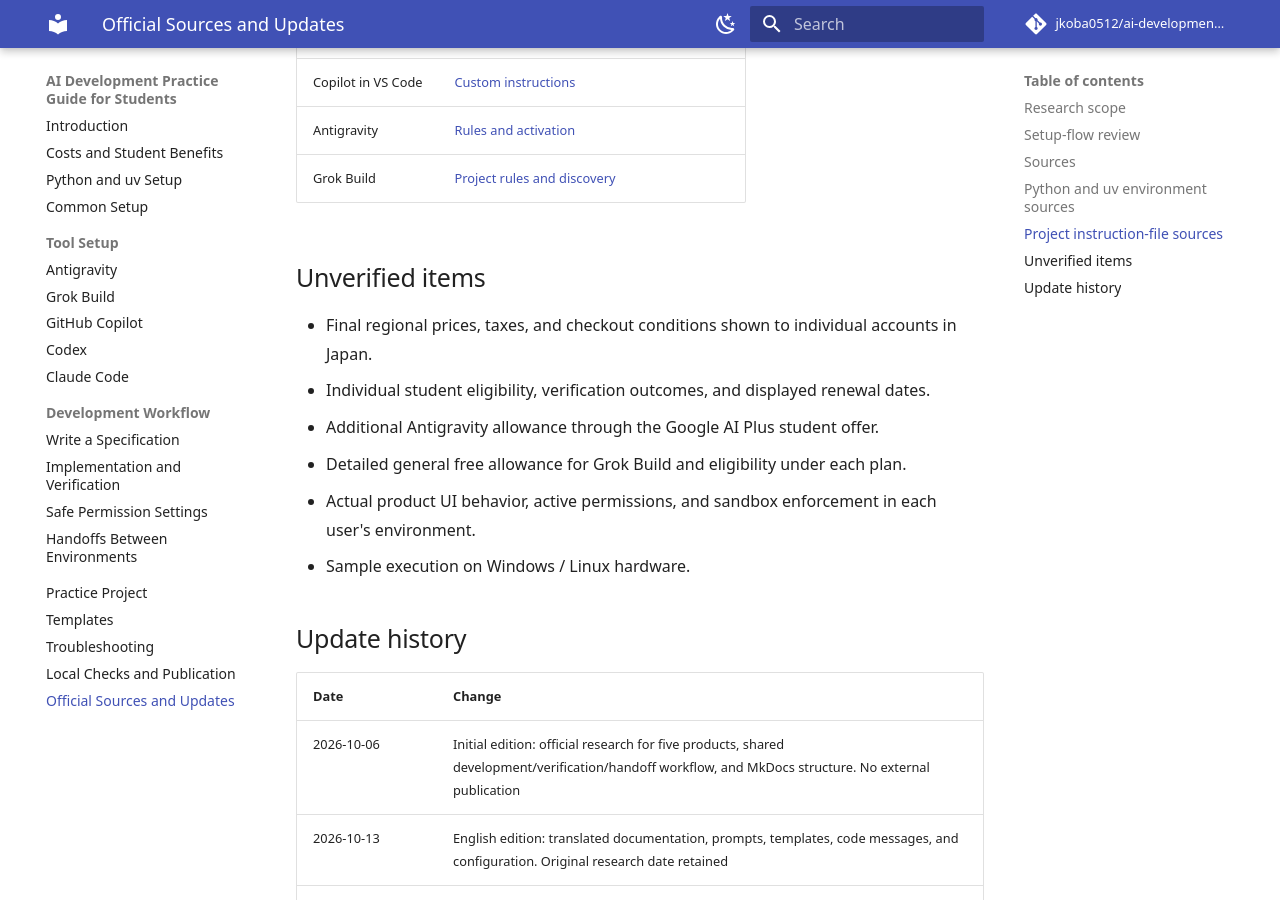
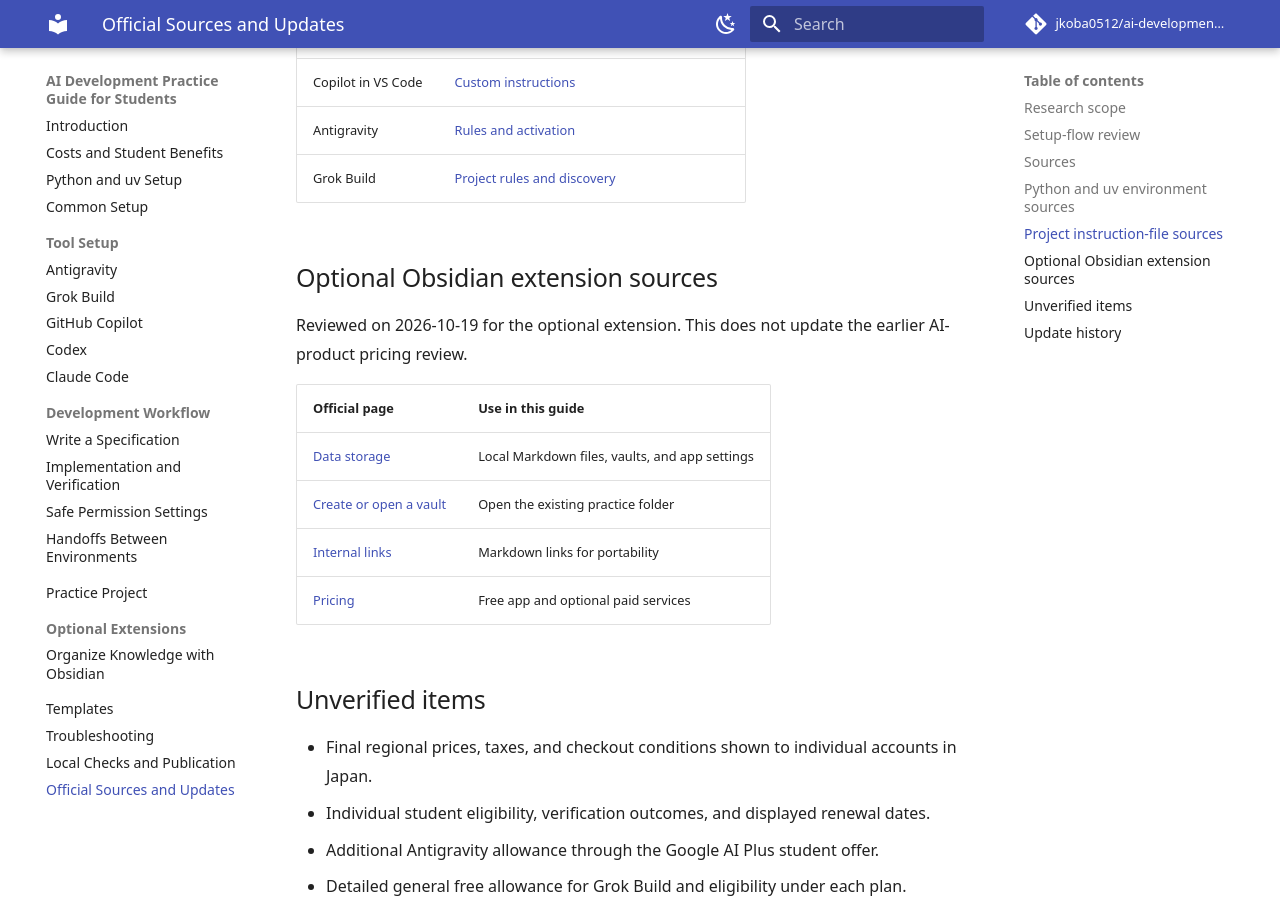
Before and after one commit to jkoba0512/ai-development-guide, an MkDocs documentation site: the page built from docs/sources.md, in a window 1280 px wide and 900 px high, scrolled down 3547 px. Built offline with MkDocs 1.6.1 and Material for MkDocs 9.7.7, drawn with Linux system fonts in a browser that asks for light colours; comment, search, counter and statistics services are not loaded.

Commit message:
Add optional Obsidian extension for project notes and AI handoffs

```diff
--- a/docs/sources.md
+++ b/docs/sources.md
@@ -76,6 +76,17 @@
 | Antigravity | [Rules and activation](https://antigravity.google/docs/rules) |
 | Grok Build | [Project rules and discovery](https://docs.x.ai/build/features/project-rules) |
 
+## Optional Obsidian extension sources
+
+Reviewed on 2026-10-19 for the optional extension. This does not update the earlier AI-product pricing review.
+
+| Official page | Use in this guide |
+| --- | --- |
+| [Data storage](https://help.obsidian.md/Files+and+folders/How+Obsidian+stores+data) | Local Markdown files, vaults, and app settings |
+| [Create or open a vault](https://help.obsidian.md/Getting+started/Create+a+vault) | Open the existing practice folder |
+| [Internal links](https://help.obsidian.md/Linking+notes+and+files/Internal+links) | Markdown links for portability |
+| [Pricing](https://obsidian.md/pricing) | Free app and optional paid services |
+
 ## Unverified items
 
 - Final regional prices, taxes, and checkout conditions shown to individual accounts in Japan.
--- a/mkdocs.yml
+++ b/mkdocs.yml
@@ -60,6 +60,8 @@
       - Safe Permission Settings: workflow/permissions.md
       - Handoffs Between Environments: workflow/handoff.md
   - Practice Project: practice.md
+  - Optional Extensions:
+      - Organize Knowledge with Obsidian: obsidian.md
   - Templates: templates.md
   - Troubleshooting: troubleshooting.md
   - Local Checks and Publication: maintenance.md
```
Also changed, not shown: VALIDATION.md (+9 -0 lines), docs/index.md (+2 -0 lines), docs/obsidian.md (added, +52 -0 lines), docs/practice.md (+2 -0 lines), docs/workflow/handoff.md (+2 -0 lines), 3 other files.
